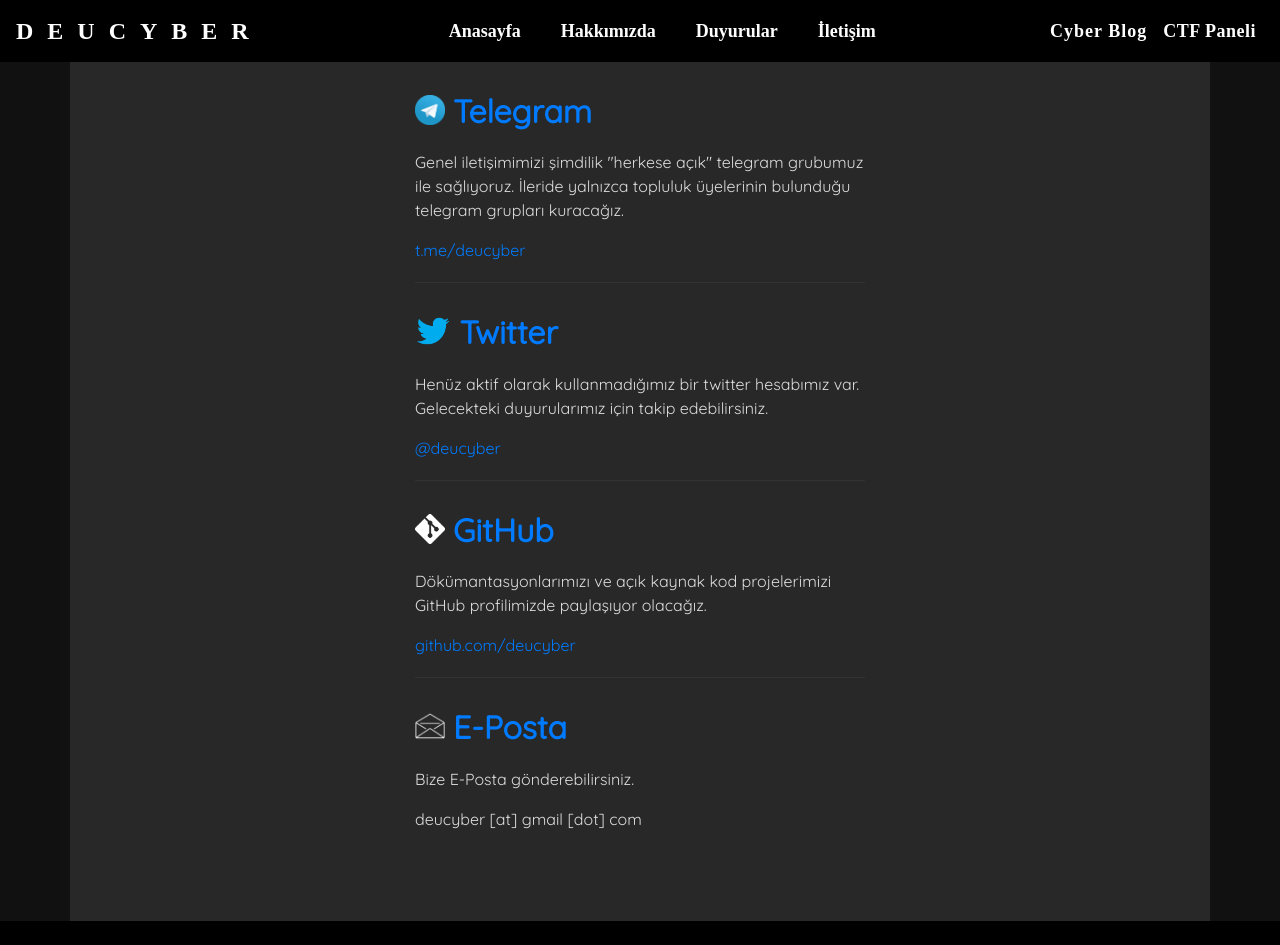
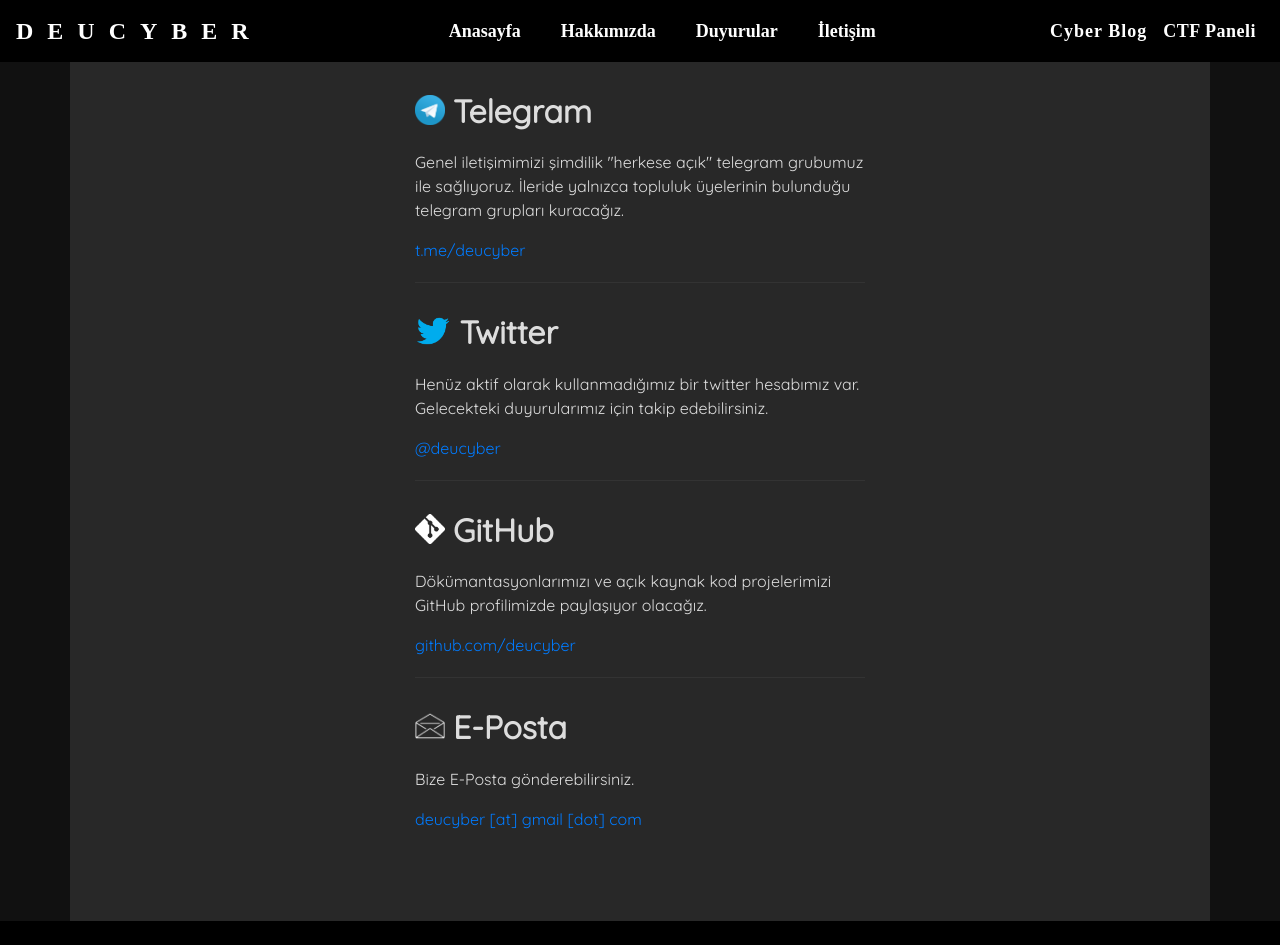
Before and after one commit to deucyber/deucyber-react, a React (Create React App) app: page /iletisim in a window 1280 px wide. Shown: the top 945 px of the page. Built offline with nearby package versions, Linux system fonts and the light colour scheme; a web font is replaced by a local one.

Commit message:
refactoring + route fix + css stuff

```diff
--- a/src/Anasayfa.js
+++ b/src/Anasayfa.js
@@ -2,6 +2,27 @@
 import styled from 'styled-components';
 import Button from 'react-bootstrap/Button'
 import basejpg from './assets/base.jpg';
+import { Link } from 'react-router-dom';
+
+export const Anasayfa = () => (
+	<Styles>
+		<div className="layout">
+			<h1 className="h1">Dokuz Eylül Üniversitesi</h1>
+			<h2 className="h3-dark">"Gayriresmi"</h2>
+			<h2 className="h2line">Siber Güvenlik Topluluğu</h2>
+			<div className="info-box">
+				<p className="p-center">DEUCYBER, Dokuz Eylül Üniversitesi genelinde siber güvenlik alanında çalışmalar düzenlemek ve bu alanda etkileşim platformu oluşturmak amaçlarını taşıyan bir projedir. Topluluğun 2020-2021 öğretim yılında resmi faaliyetlerine başlaması beklenmektedir.</p>
+				<p className="p-center">Daha fazla bilgi için:</p>
+				<div align="center" className="button">
+					<Link to="/hakkimizda">
+						<Button variant="dark" text-align="center">Hakkımızda</Button>
+					</Link>
+				</div>
+			</div>
+		</div>
+	</Styles>
+)
+
 
 const Styles = styled.div`
 .h1 {
@@ -44,18 +65,3 @@
 	margin: auto;
 }
 `;
-
-export const Anasayfa = () => (
-	<Styles>
-		<div className="layout">
-			<h1 className="h1">Dokuz Eylül Üniversitesi</h1>
-			<h2 className="h3-dark">"Gayriresmi"</h2>
-			<h2 className="h2line">Siber Güvenlik Topluluğu</h2>
-			<div className="info-box">
-				<p className="p-center">DEUCYBER, Dokuz Eylül Üniversitesi genelinde siber güvenlik alanında çalışmalar düzenlemek ve bu alanda etkileşim platformu oluşturmak amaçlarını taşıyan bir projedir. Topluluğun 2020-2021 öğretim yılında resmi faaliyetlerine başlaması beklenmektedir.</p>
-				<p className="p-center">Daha fazla bilgi için:</p>
-				<div align="center" className="button"><Button variant="dark" text-align="center" href="/hakkimizda">Hakkımızda</Button></div>
-			</div>
-		</div>
-	</Styles>
-)
--- a/src/Hakkimizda.js
+++ b/src/Hakkimizda.js
@@ -2,6 +2,7 @@
 import styled from 'styled-components';
 import Button from 'react-bootstrap/Button'
 import ReactTooltip from 'react-tooltip'
+import { Link } from 'react-router-dom';
 
 const Styles = styled.div`
 .button {
@@ -41,7 +42,11 @@
 			</ul>
 			<p>Bu etkinliklerin dışında hayata geçirmeyi planladığımız daha bir çok etkinlik ve proje mevcut. Aktif bilgi paylaşımı ve fikir üretimi sayesinde Üniversitemizdeki siber güvenlik alanındaki boşluğu kapatabileceğimize inanıyoruz.</p>
 			<p>Amaçlarımıza ulaşabilmek için bizimle aynı vizyona sahip üyelere ihtiyacımız var. Bilim veya teknolojinin herhangi bir alanıyla ilgileniyorsan, bize katılabilirsin. Öneri sunmak, yardımda bulunmak, soru sormak veya aramıza katılmak için iletişim sayfamıza göz atabilirsin.</p>
-			<div align="center" className="button"><Button variant="dark" text-align="center" href="/iletisim">İletişim</Button></div>
+			<div align="center" className="button">
+				<Link to="/iletisim">
+					<Button variant="dark" text-align="center">İletişim</Button>
+				</Link>
+			</div>
 		</div>
 	</Styles>
 )
--- a/src/Iletisim.js
+++ b/src/Iletisim.js
@@ -48,36 +48,32 @@
 	<Styles>
 		<div className="main-box">
 			<div className="split">
-				<a href="https://www.t.me/deucyber" target="_blank">
 				<img className="logo" src={telegramlogo} alt="Telegram Logo" />
 				<h2 className="header">Telegram</h2>
-				</a>
+
 				<p>Genel iletişimimizi şimdilik "herkese açık" telegram grubumuz ile sağlıyoruz. İleride yalnızca topluluk üyelerinin bulunduğu telegram grupları kuracağız.</p>
 				<a href="https://www.t.me/deucyber" target="_blank">t.me/deucyber</a>
 			</div>
 			<div className="split">
-				<a href="https://www.twitter.com/deucyber" target="_blank">
 				<img className="logo" src={twitterlogo} alt="Twitter Logo" />
 				<h2 className="header">Twitter</h2>
-				</a>
+
 				<p>Henüz aktif olarak kullanmadığımız bir twitter hesabımız var. Gelecekteki duyurularımız için takip edebilirsiniz.</p>
 				<a href="https://www.twitter.com/deucyber" target="_blank">@deucyber</a>
 			</div>
 			<div className="split">
-				<a href="https://www.github.com/deucyber" target="_blank">
 				<img className="logo" src={githublogo} alt="GitHub Logo" />
 				<h2 className="header">GitHub</h2>
-				</a>
+
 				<p>Dökümantasyonlarımızı ve açık kaynak kod projelerimizi GitHub profilimizde paylaşıyor olacağız.</p>
 				<a href="https://www.github.com/deucyber" target="_blank">github.com/deucyber</a>
 			</div>
 			<div className="split">
-				<a href="#">
 				<img className="logo" src={emaillogo} alt="E-Mail Logo" />
 				<h2 className="header">E-Posta</h2>
-				</a>
+
 				<p>Bize E-Posta gönderebilirsiniz.</p>
-				<a>deucyber [at] gmail [dot] com</a>
+				<a href="mailto:deucyber@gmail.com">deucyber [at] gmail [dot] com</a>
 			</div>
 		</div>
 	</Styles>
```
Lines whose indentation alone changed are shown as unchanged.
